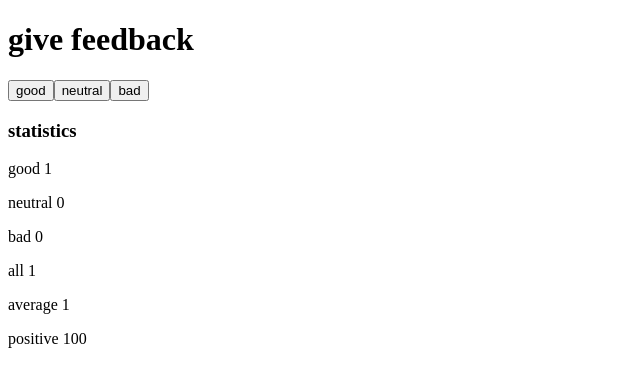
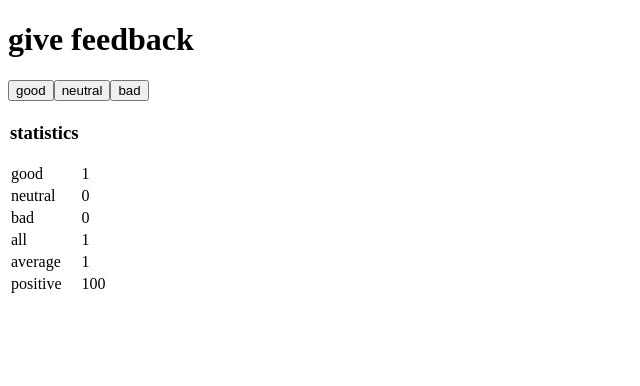
Before and after one commit to DiscipuliCalculo/fullstackopen, a React (Create React App) app in the folder part1/exercises-1.6-1.14/: page / in a window 1280 px wide. Both pictures are taken after a click on the button "good". Shown: the top 386 px of the page, without its empty margins (0-640 px from the left). Built offline with nearby package versions, Linux system fonts and the light colour scheme.

Commit message:
completed exercise 1.11

```diff
--- a/part1/exercises-1.6-1.14/src/App.js
+++ b/part1/exercises-1.6-1.14/src/App.js
@@ -12,6 +12,7 @@ const Statistics = (props) => {
   }
   return (
     <div>
+      <table>
         <h3>statistics</h3>
         <StatisticsLine text="good" value={props.good} />
         <StatisticsLine text="neutral" value={props.neutral} />
@@ -19,6 +20,7 @@ const Statistics = (props) => {
         <StatisticsLine text="all" value={props.all} />
         <StatisticsLine text="average" value={props.average} />
         <StatisticsLine text="positive" value={props.positive} />
+      </table>
     </div>
   )
 }
--- a/part1/exercises-1.6-1.14/src/components/StatisticsLine.js
+++ b/part1/exercises-1.6-1.14/src/components/StatisticsLine.js
@@ -1,8 +1,10 @@
 const StatisticsLine = (props) => {
   return (
-    <div>
-      <p>{props.text} {props.value}</p>
-    </div>
+    <>
+    <tr>
+      <td>{props.text}</td> <td>{props.value}</td>
+    </tr>
+    </>
   )
 }
 
```
Lines whose indentation alone changed are shown as unchanged.
